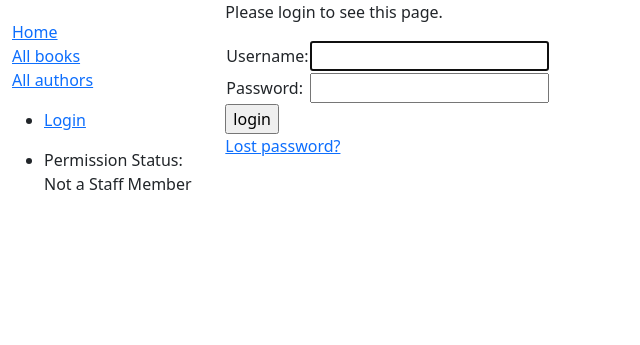
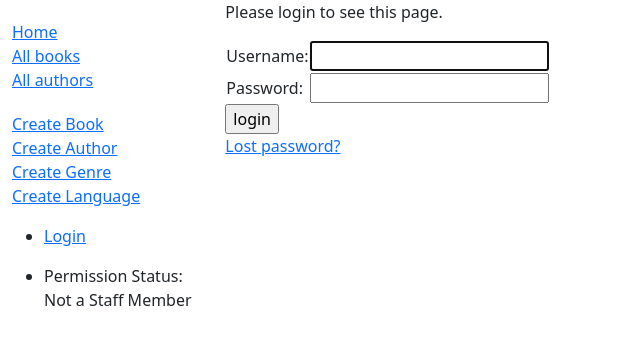
Before and after one commit to hemantdagar00/django_local_library, a Django app: page /accounts/login/?next=/catalog/genre/create/ in a window 1280 px wide. Shown: the top 345 px of the page, without its empty margins (0-640 px from the left). Run offline with Django 4.2, Linux system fonts and the light colour scheme.

Commit message:
update create genre and language

```diff
--- a/catalog/templates/base_generic.html
+++ b/catalog/templates/base_generic.html
@@ -18,6 +18,14 @@
           <li><a href="{% url 'index' %}">Home</a></li>
           <li><a href="{% url 'books' %}">All books</a></li>
           <li><a href="{% url 'authors' %}">All authors</a></li>
+        </ul>
+
+        <ul class="sidebar-nav">
+          <li><a href="{% url 'book-create' %}">Create Book</a></li>
+          <li><a href="{% url 'author-create' %}">Create Author</a></li>
+          <li><a href="{% url 'genre-create' %}">Create Genre</a></li>
+          <li><a href="{% url 'language-create' %}">Create Language</a></li>
+
         </ul>
 
         <ul>
--- a/catalog/urls.py
+++ b/catalog/urls.py
@@ -18,4 +18,10 @@ urlpatterns = [
     path('book/create/', views.BookCreate.as_view(), name='book-create'),
     path('book/<int:pk>/update/', views.BookUpdate.as_view(), name='book-update'),
     path('book/<int:pk>/delete/', views.BookDelete.as_view(), name='book-delete'),
+    path('genre/create/', views.GenreCreate.as_view(), name='genre-create'),
+    # path('genre/<int:pk>/update/', views.GenreUpdate.as_view(), name='genre-update'),
+    # path('genre/<int:pk>/delete/', views.GenreDelete.as_view(), name='genre-delete'),
+    path('language/create/', views.LanguageCreate.as_view(), name='language-create'),
+    # path('language/<int:pk>/update/', views.LanguageUpdate.as_view(), name='language-update'),
+    # path('language/<int:pk>/delete/', views.LanguageDelete.as_view(), name='language-delete'),
 ]
```
Also changed, not shown: catalog/templates/catalog/genre_form.html (added, +11 -0 lines), catalog/templates/catalog/language_form.html (added, +11 -0 lines), catalog/views.py (+24 -2 lines).
